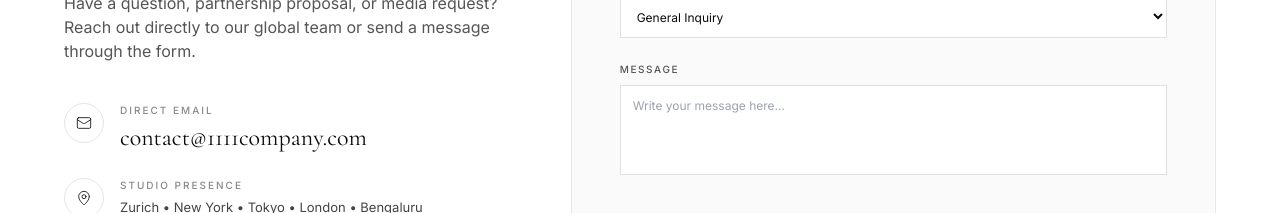
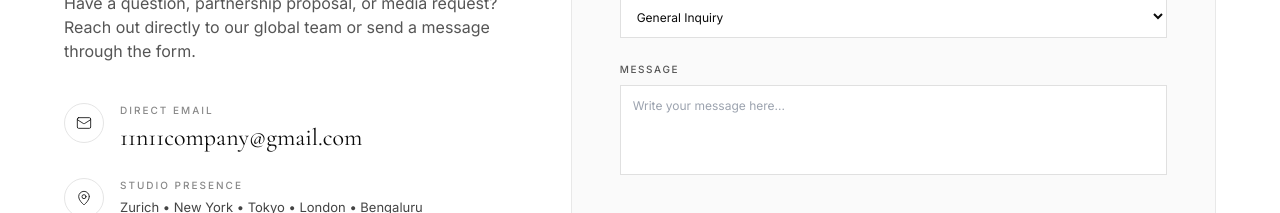
Before and after one commit to 11n11company/11n11company, a React (Vite) app: page / in a window 1280 px wide. Shown: the part 5400-5613 px from the top of the page. Built offline with nearby package versions, Linux system fonts and the light colour scheme; a web font is replaced by a local one.

Commit message:
feat: update contact email to 11n11company@gmail.com

```diff
--- a/src/components/Footer.tsx
+++ b/src/components/Footer.tsx
@@ -69,7 +69,7 @@ export const Footer: React.FC = () => {
                 Instagram
               </a>
               <a
-                href="mailto:contact@1111company.com"
+                href="mailto:11n11company@gmail.com"
                 className="font-sans text-xs sm:text-[13px] text-[#0A0A0A] hover:text-neutral-500 transition-colors"
               >
                 Email
--- a/src/sections/Contact.tsx
+++ b/src/sections/Contact.tsx
@@ -58,10 +58,10 @@ export const Contact: React.FC = () => {
                       Direct Email
                     </span>
                     <a
-                      href="mailto:contact@1111company.com"
+                      href="mailto:11n11company@gmail.com"
                       className="font-serif-editorial text-xl sm:text-2xl text-[#0A0A0A] hover:text-neutral-500 transition-colors"
                     >
-                      contact@1111company.com
+                      11n11company@gmail.com
                     </a>
                   </div>
                 </div>
```
